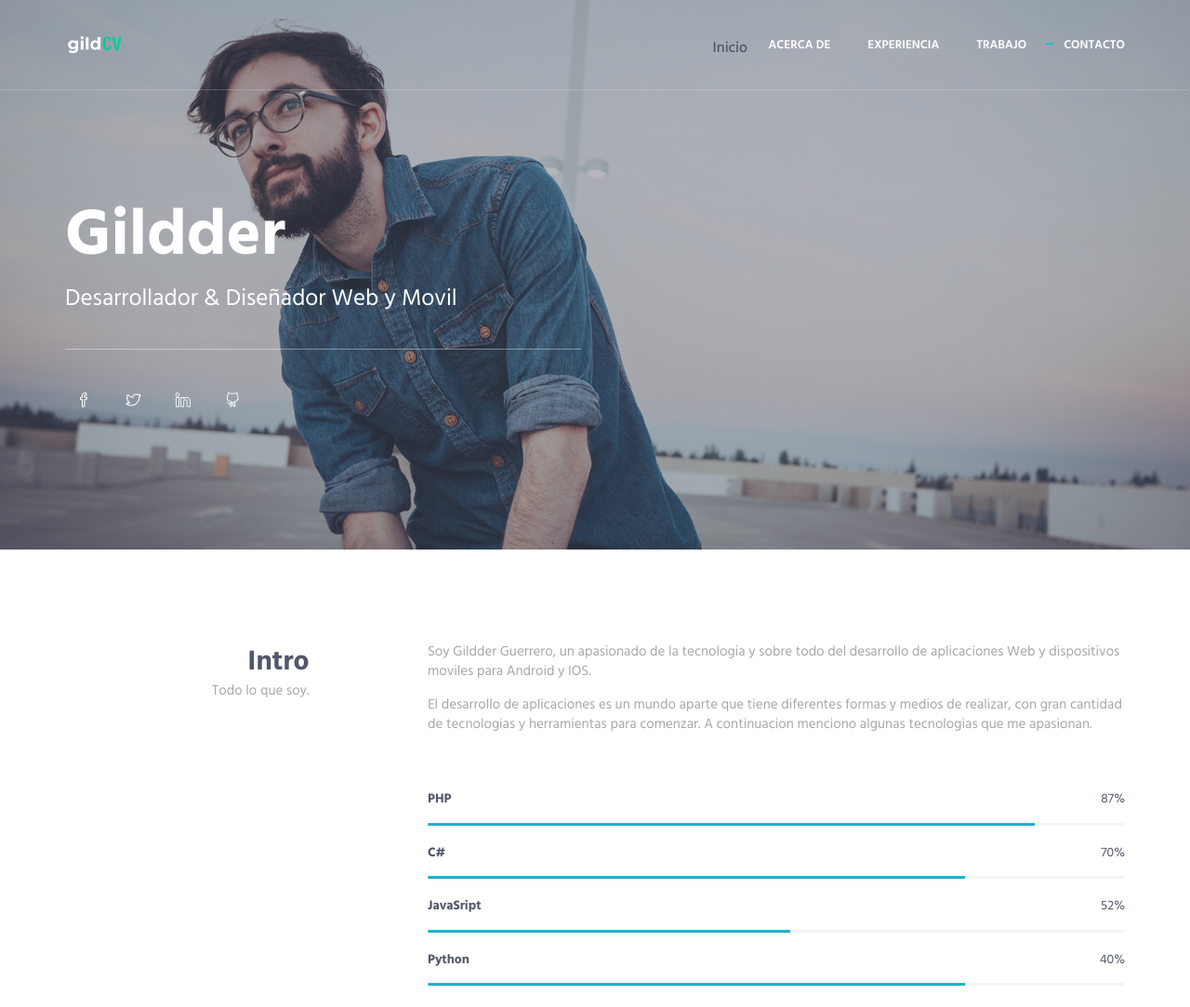
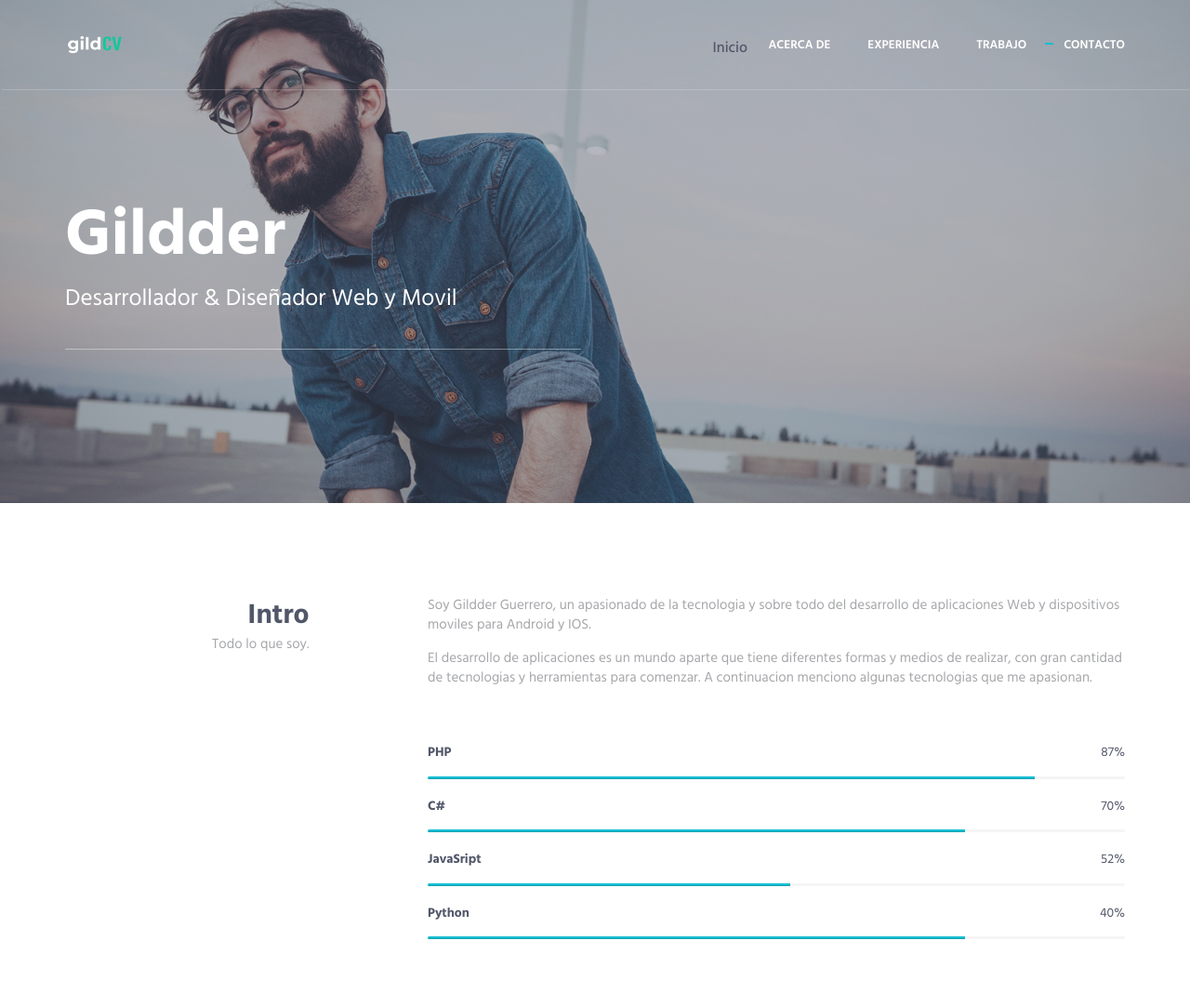
Before and after one commit to gildder/gildder.github.io, a plain HTML site: page index.html in a window 1280 px wide. Shown: the top 1083 px of the page at 93% size. Drawn offline with Linux system fonts and the light colour scheme.

Commit message:
Se quito todos los comentarios del index.html

```diff
--- a/index.html
+++ b/index.html
@@ -1,7 +1,6 @@
 <!DOCTYPE html>
 
 <html lang="es" class="no-js">
-  <!-- BEGIN HEAD -->
   <head>
     <meta charset="utf-8" />
     <title>Gildder</title>
@@ -10,47 +9,35 @@
     <meta content="" name="description" />
     <meta content="" name="author" />
 
-    <!-- GLOBAL MANDATORY STYLES -->
     <link href="http://fonts.googleapis.com/css?family=Hind:300,400,500,600,700" rel="stylesheet" type="text/css"/>
     <link href="vendor/simple-line-icons/css/simple-line-icons.css" rel="stylesheet" type="text/css"/>
     <link href="vendor/bootstrap/css/bootstrap.min.css" rel="stylesheet" type="text/css"/>
 
-    <!-- PAGE LEVEL PLUGIN STYLES -->
     <link href="css/animate.css" rel="stylesheet" />
 
-    <!-- THEME STYLES -->
     <link href="css/layout.min.css" rel="stylesheet" type="text/css" />
 
-    <!-- Favicon -->
     <link rel="shortcut icon" type="image/x-icon" href="favicon.ico" />
   </head>
-  <!-- END HEAD -->
 
-  <!-- BODY -->
   <body id="body" data-spy="scroll" data-target=".header">
-    <!--========== HEADER ==========-->
     <header class="header navbar-fixed-top">
-      <!-- Navbar -->
       <nav class="navbar" role="navigation">
         <div class="container">
-          <!-- Brand and toggle get grouped for better mobile display -->
           <div class="menu-container js_nav-item">
             <button type="button" class="navbar-toggle" data-toggle="collapse" data-target=".nav-collapse">
               <span class="sr-only">Toggle navigation</span>
               <span class="toggle-icon"></span>
             </button>
 
-            <!-- Logo -->
             <div class="logo">
               <a class="logo-wrap" href="#body">
                 <img class="logo-img logo-img-main" src="img/logo01.png" alt="gildder Logo"/>
                 <img class="logo-img logo-img-active" src="img/logo01-dark.png" alt="gildder Logo"/>
               </a>
             </div>
-            <!-- End Logo -->
           </div>
 
-          <!-- Collect the nav links, forms, and other content for toggling -->
           <div class="collapse navbar-collapse nav-collapse">
             <div class="menu-container">
               <ul class="nav navbar-nav navbar-nav-right">
@@ -72,19 +59,11 @@
               </ul>
             </div>
           </div>
-          <!-- End Navbar Collapse -->
         </div>
       </nav>
-      <!-- Navbar -->
     </header>
-    <!--========== END HEADER ==========-->
 
-    <!--========== SLIDER ==========-->
-    <div
-      class="promo-block parallax-window"
-      data-parallax="scroll"
-      data-image-src="img/1080x599/02.jpg"
-    >
+    <div class="promo-block parallax-window"data-parallax="scroll" data-image-src="img/1080x599/02.jpg">
       <div class="container">
         <div class="row">
           <div class="col-sm-6">
@@ -94,29 +73,11 @@
                 Desarrollador &amp; Diseñador Web y Movil
               </p>
             </div>
-            <ul class="list-inline">
-              <li>
-                <a href="https://www.facebook.com/Gildder/" class="social-icons"><i class="icon-social-facebook"></i></a>
-              </li>
-              <li>
-                <a href="https://twitter.com/gildder" class="social-icons"><i class="icon-social-twitter"></i></a>
-              </li>
-              <li>
-                <a href="https://www.linkedin.com/in/gildder/" class="social-icons"><i class="icon-social-linkedin"></i></a>
-              </li>
-              <li>
-                <a href="https://github.com/Gilberet" class="social-icons"><i class="icon-social-github"></i></a>
-              </li>
-            </ul>
           </div>
         </div>
-        <!--// end row -->
       </div>
     </div>
-    <!--========== SLIDER ==========-->
 
-    <!--========== PAGE LAYOUT ==========-->
-    <!-- About -->
     <div id="about">
       <div class="container content-lg">
         <div class="row">
@@ -141,7 +102,6 @@
               </p>
             </div>
 
-            <!-- Progress Box -->
             <div class="progress-box">
               <h5>PHP <span class="color-heading pull-right">87%</span></h5>
               <div class="progress">
@@ -168,15 +128,11 @@
                 <div class="progress-bar bg-color-base" role="progressbar" data-width="77"></div>
               </div>
             </div>
-            <!-- End Progress Box -->
           </div>
         </div>
-        <!--// end row -->
       </div>
     </div>
-    <!-- End About -->
 
-    <!-- Experience -->
     <div id="experience">
       <div class="bg-color-sky-light" data-auto-height="true">
         <div class="container content-lg">
@@ -239,16 +195,12 @@
                   </div>
                 </div>
               </div>
-              <!--// end row -->
             </div>
           </div>
-          <!--// end row -->
         </div>
       </div>
     </div>
-    <!-- End Experience -->
 
-    <!-- Work -->
     <div id="work">
       <div class="container content-lg">
         <div class="row">
@@ -259,13 +211,11 @@
             </div>
           </div>
           <div class="col-sm-8 col-sm-offset-1">
-            <!-- Masonry Grid -->
             <div class="masonry-grid row row-space-2">
               <div class="masonry-grid-sizer col-xs-6 col-sm-6 col-md-1"></div>
               <div
                 class="masonry-grid-item col-xs-12 col-sm-6 col-md-8 margin-b-4"
               >
-                <!-- Work -->
                 <div class="work work-popup-trigger">
                   <div class="work-overlay">
                     <img
@@ -330,10 +280,8 @@
                     </div>
                   </div>
                 </div>
-                <!-- End Work -->
               </div>
               <div class="masonry-grid-item col-xs-12 col-sm-6 col-md-4 margin-b-4">
-                <!-- Work -->
                 <div class="work work-popup-trigger">
                   <div class="work-overlay">
                     <img class="full-width img-responsive" src="img/397x400/01.jpg" alt="Portfolio Image"/>
@@ -394,10 +342,8 @@
                     </div>
                   </div>
                 </div>
-                <!-- End Work -->
               </div>
               <div class="masonry-grid-item col-xs-12 col-sm-6 col-md-4 md-margin-b-4">
-                <!-- Work -->
                 <div class="work work-popup-trigger">
                   <div class="work-overlay">
                     <img class="full-width img-responsive" src="img/397x300/01.jpg" alt="Portfolio Image"/>
@@ -458,7 +404,6 @@
                     </div>
                   </div>
                 </div>
-                <!-- End Work -->
               </div>
               <div
                 class="masonry-grid-item col-xs-12 col-sm-6 col-md-4 md-margin-b-4"
@@ -524,7 +469,6 @@
                     </div>
                   </div>
                 </div>
-                <!-- End Work -->
               </div>
               <div class="masonry-grid-item col-xs-12 col-sm-6 col-md-4">
                 <!-- Work -->
@@ -588,18 +532,13 @@
                     </div>
                   </div>
                 </div>
-                <!-- End Work -->
               </div>
             </div>
-            <!-- End Masonry Grid -->
           </div>
         </div>
-        <!--// end row -->
       </div>
     </div>
-    <!-- End Work -->
 
-    <!-- Contact -->
     <div id="contact">
       <div class="bg-color-sky-light">
         <div class="container content-lg">
@@ -631,36 +570,38 @@
               </div>
             </div>
           </div>
-          <!--// end row -->
         </div>
       </div>
     </div>
-    <!-- End Contact -->
-    <!--========== END PAGE LAYOUT ==========-->
-
-    <!--========== FOOTER ==========-->
     <footer class="footer">
       <div class="content container">
         <div class="row">
           <div class="col-xs-6">
-            <img class="footer-logo"src="img/logo01-dark.png"alt="gildder Logo"/>
+             <ul class="list-inline">
+              <li>
+                <a href="https://www.facebook.com/Gildder/" class="social-icons"><i class="icon-social-facebook"></i></a>
+              </li>
+              <li>
+                <a href="https://twitter.com/gildder" class="social-icons"><i class="icon-social-twitter"></i></a>
+              </li>
+              <li>
+                <a href="https://www.linkedin.com/in/gildder/" class="social-icons"><i class="icon-social-linkedin"></i></a>
+              </li>
+              <li>
+                <a href="https://github.com/Gilberet" class="social-icons"><i class="icon-social-github"></i></a>
+              </li>
+            </ul>
           </div>
         </div>
-        <!--// end row -->
       </div>
     </footer>
-    <!--========== END FOOTER ==========-->
 
-    <!-- Back To Top -->
     <a href="javascript:void(0);" class="js-back-to-top back-to-top">Top</a>
 
-    <!-- JAVASCRIPTS(Load javascripts at bottom, this will reduce page load time) -->
-    <!-- CORE PLUGINS -->
     <script src="vendor/jquery.min.js" type="text/javascript"></script>
     <script src="vendor/jquery-migrate.min.js" type="text/javascript"></script>
     <script src="vendor/bootstrap/js/bootstrap.min.js" type="text/javascript"></scriptsrc=>
 
-    <!-- PAGE LEVEL PLUGINS -->
     <script src="vendor/jquery.easing.js" type="text/javascript"></script>
     <script src="vendor/jquery.back-to-top.js" type="text/javascript"></script>
     <script src="vendor/jquery.smooth-scroll.js" type="text/javascript"></script>
@@ -670,11 +611,9 @@
     <script src="vendor/masonry/jquery.masonry.pkgd.min.js"type="text/javascript"></script>
     <script src="vendor/masonry/imagesloaded.pkgd.min.js" type="text/javascript"></script>
 
-    <!-- PAGE LEVEL SCRIPTS -->
     <script src="js/layout.min.js" type="text/javascript"></script>
     <script src="js/components/progress-bar.min.js" type="text/javascript"></script>
     <script src="js/components/masonry.min.js" type="text/javascript"></script>
     <script src="js/components/wow.min.js" type="text/javascript"></script>
   </body>
-  <!-- END BODY -->
 </html>
```
